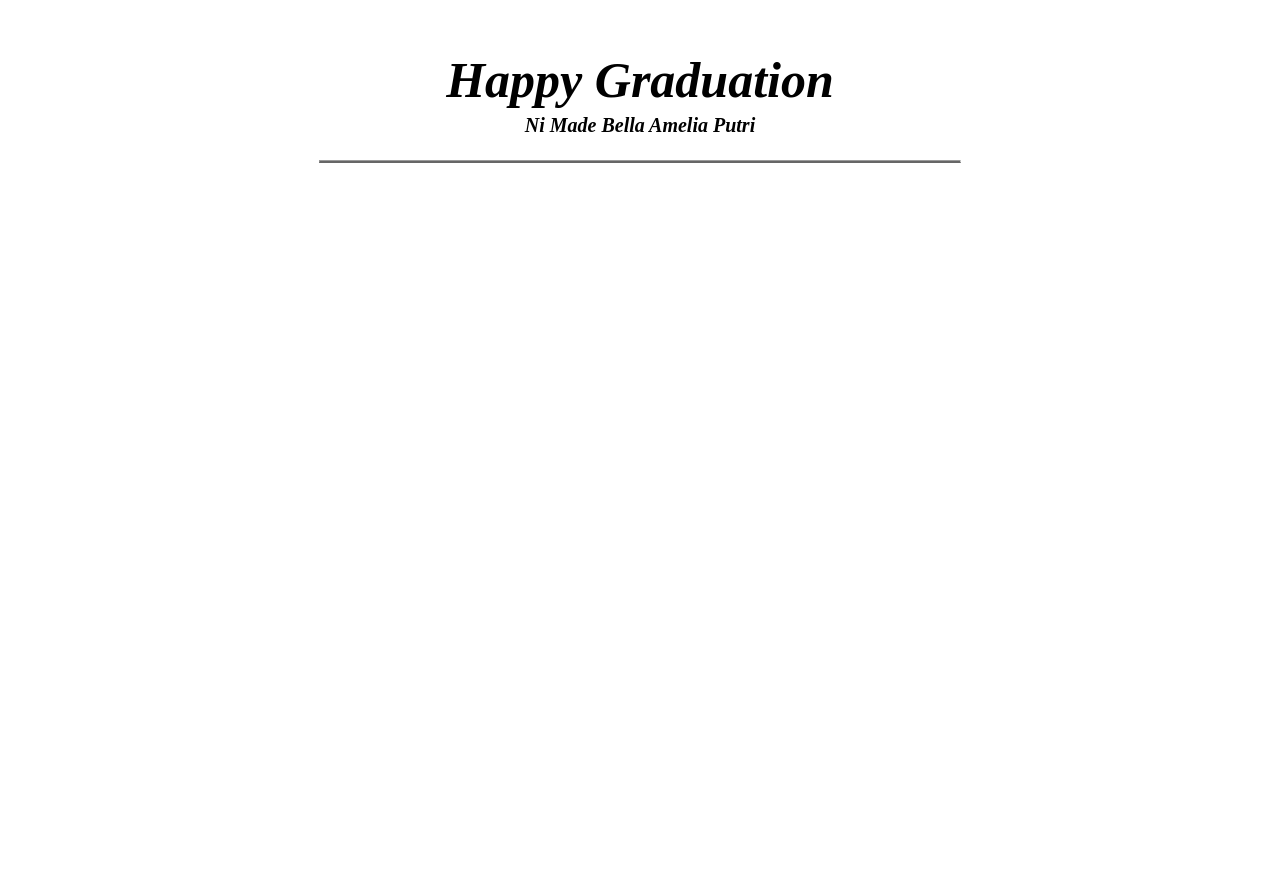
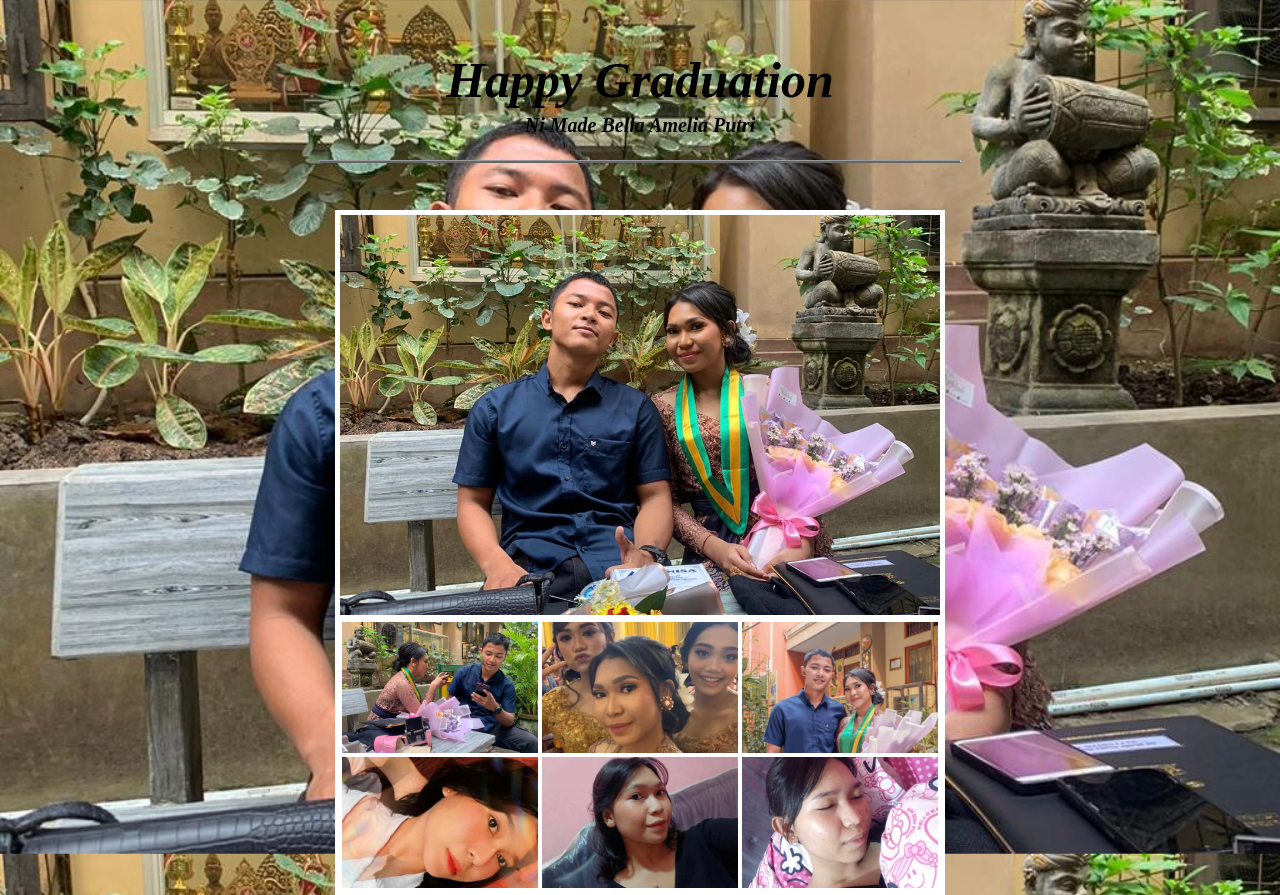
Before and after one commit to ariwidiantara1/image_galerry.github.io, a plain HTML site: page index.html in a window 1280 px wide. Before the commit the page ends 800 px from the top, so only its background shows below. Drawn offline with Linux system fonts and the light colour scheme.

Commit message:
First Commit

```diff
--- a/index.html
+++ b/index.html
@@ -14,14 +14,14 @@
     <hr />
 
     <div class="container">
-      <img class="jumbo" src="../img/2.jpeg" alt="" />
+      <img class="jumbo" src="img/2.jpeg" alt="" />
       <div class="thumbnail">
-        <img src="../img/1.jpg" class="thumb" alt="" />
-        <img src="../img/3.jpeg" class="thumb" alt="" />
-        <img src="../img/4.jpeg" class="thumb" alt="" />
-        <img src="../img/5.jpeg" class="thumb" alt="" />
-        <img src="../img/6.jpeg" class="thumb" alt="" />
-        <img src="../img/7.jpeg" class="thumb" alt="" />
+        <img src="img/1.jpg" class="thumb" alt="" />
+        <img src="img/3.jpeg" class="thumb" alt="" />
+        <img src="img/4.jpeg" class="thumb" alt="" />
+        <img src="img/5.jpeg" class="thumb" alt="" />
+        <img src="img/6.jpeg" class="thumb" alt="" />
+        <img src="img/7.jpeg" class="thumb" alt="" />
       </div>
     </div>
 
--- a/style.css
+++ b/style.css
@@ -6,7 +6,7 @@
 }
 
 body {
-  background-image: url("../img/2.jpeg");
+  background-image: url("img/2.jpeg");
   background-size: cover;
   background-attachment: fixed;
 }
```
Also changed, not shown: img/1.jpg (added), img/2.jpeg (added), img/3.jpeg (added), img/4.jpeg (added), img/5.jpeg (added), img/6.jpeg (added), img/7.jpeg (added).
